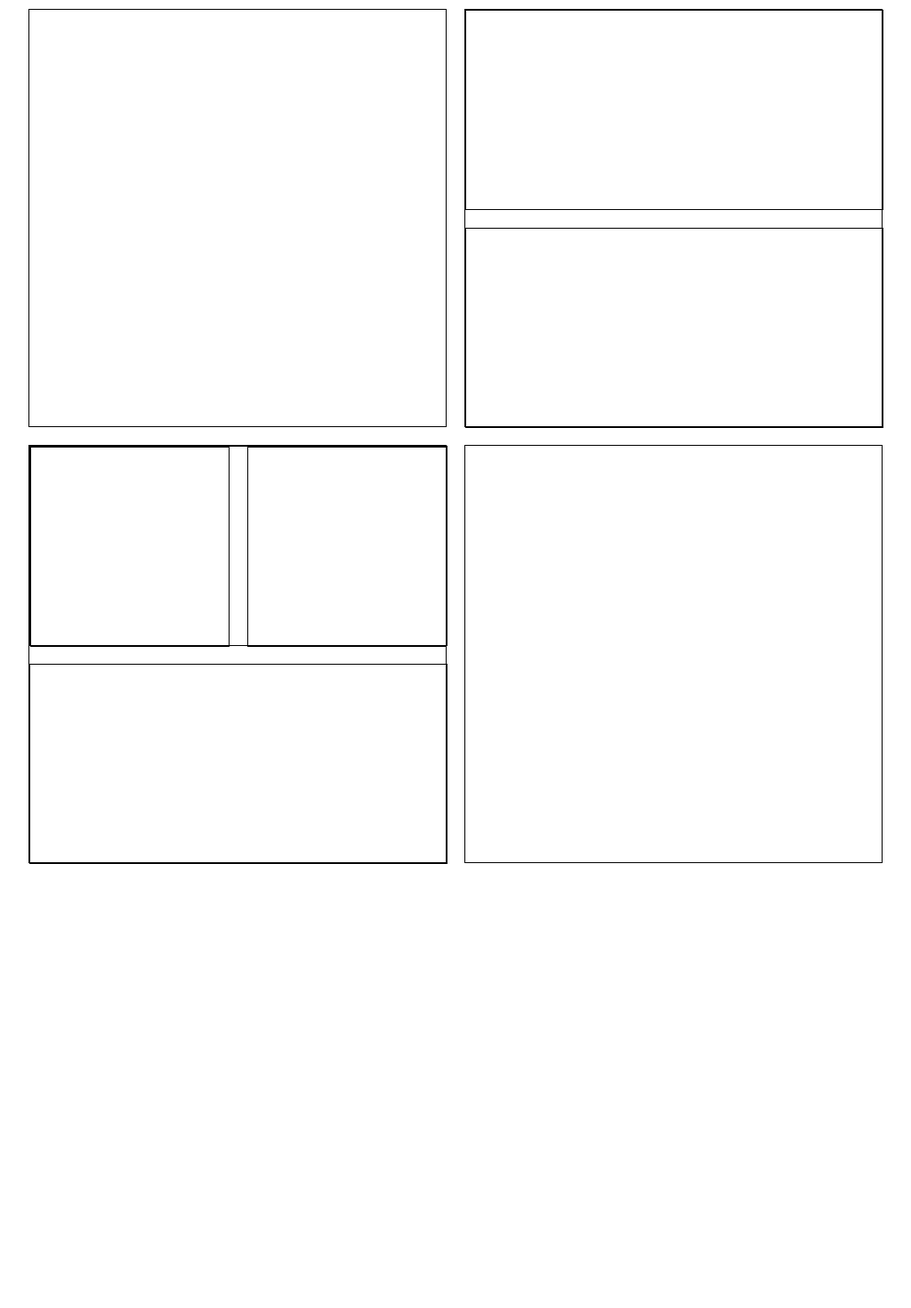
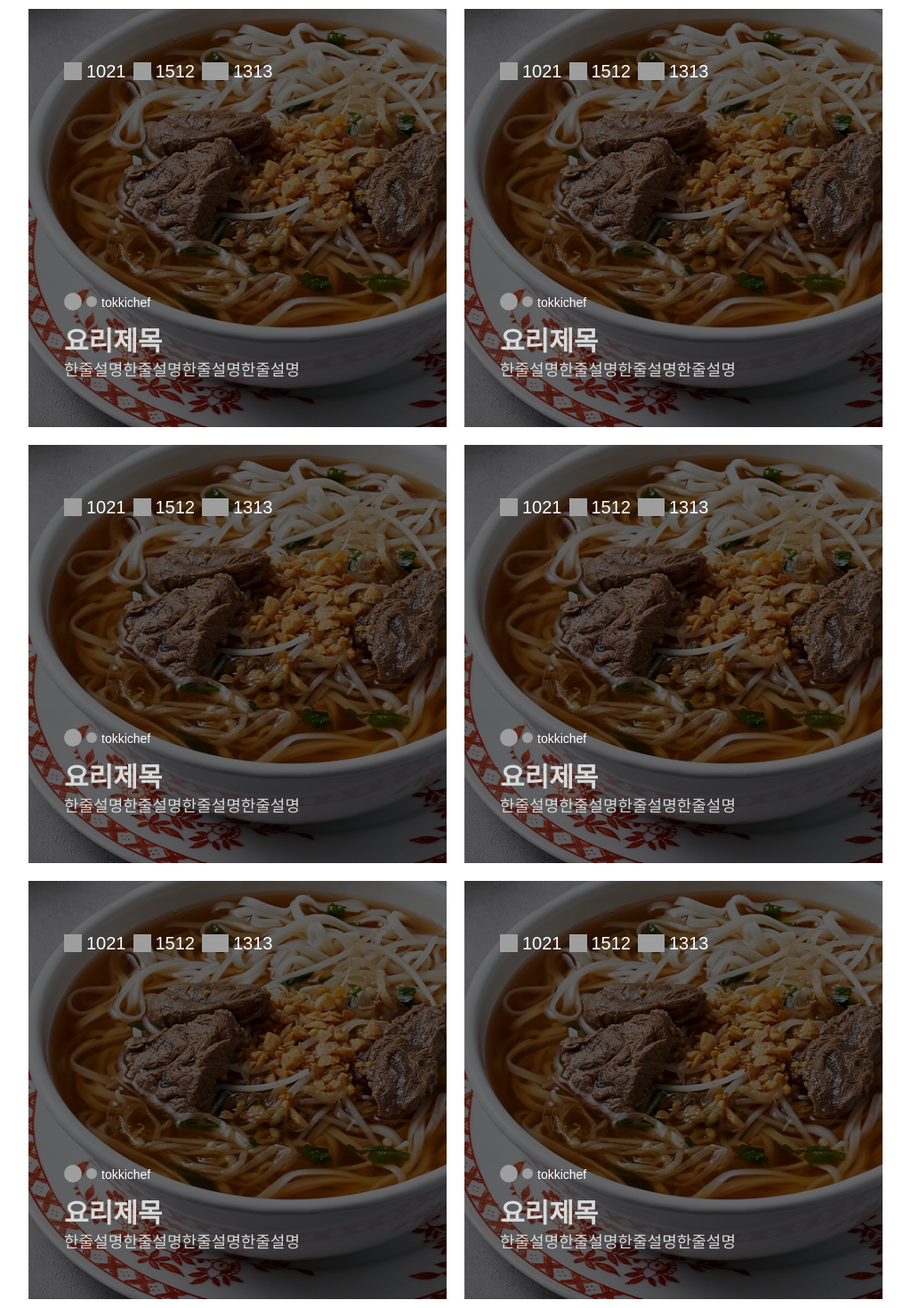
Before and after one commit to jinhengxi/Borikkori, a Next.js app: page /bestRecipe in a window 1280 px wide. Shown: the part 227-1697 px from the top of the page at 89% size, without its empty margins (128-1152 px from the left). Before the commit the page ends 1207 px from the top, so only its background shows below. Built offline with nearby package versions, Linux system fonts and the light colour scheme; grey boxes are pictures that could not be loaded.

Commit message:
Best Recipe 레이아웃 1차 구현

```diff
--- a/pages/bestRecipe.js
+++ b/pages/bestRecipe.js
@@ -3,26 +3,161 @@ import styled from 'styled-components';
 
 const bestRecipe = () => {
   return (
-    <>
     <BestWrapper>
       <BestTitle>BEST</BestTitle>
       <BestImgWrapper>
-          <BestImgDiv></BestImgDiv>
         <BestImgDiv>
-            <BestImgRightFirstDiv></BestImgRightFirstDiv>
-            <BestImgRightSecondDiv></BestImgRightSecondDiv>
+          <BestInfoDiv>
+            <BestIconsWrapper>
+              <Views>
+                <InfoIcons src="/assets/images/BestViews.png" />
+                <span>1021</span>
+              </Views>
+              <Likes>
+                <InfoIcons src="/assets/images/BestLikes.png" />
+                <span>1512</span>
+              </Likes>
+              <Comments>
+                <CommentsIcon src="/assets/images/BestComments.png" />
+                <span>1313</span>
+              </Comments>
+            </BestIconsWrapper>
+            <UserInfo>
+              <UserIcon src="assets/images/userIcon.png" />
+              <UserRank src="assets/images/userRank.png" />
+              <UserName>tokkichef</UserName>
+            </UserInfo>
+            <BestName>요리제목</BestName>
+            <BestDesc>한줄설명한줄설명한줄설명한줄설명</BestDesc>
+          </BestInfoDiv>
         </BestImgDiv>
         <BestImgDiv>
-            <BestImgLeftFirstDiv>
-              <BestImgLeftFirstFirstDiv></BestImgLeftFirstFirstDiv>
-              <BestImgLeftFirstSecondDiv></BestImgLeftFirstSecondDiv>
-            </BestImgLeftFirstDiv>
-            <BestImgLeftSecondDiv></BestImgLeftSecondDiv>
+          <BestInfoDiv>
+            <BestIconsWrapper>
+              <Views>
+                <InfoIcons src="/assets/images/BestViews.png" />
+                <span>1021</span>
+              </Views>
+              <Likes>
+                <InfoIcons src="/assets/images/BestLikes.png" />
+                <span>1512</span>
+              </Likes>
+              <Comments>
+                <CommentsIcon src="/assets/images/BestComments.png" />
+                <span>1313</span>
+              </Comments>
+            </BestIconsWrapper>
+            <UserInfo>
+              <UserIcon src="assets/images/userIcon.png" />
+              <UserRank src="assets/images/userRank.png" />
+              <UserName>tokkichef</UserName>
+            </UserInfo>
+            <BestName>요리제목</BestName>
+            <BestDesc>한줄설명한줄설명한줄설명한줄설명</BestDesc>
+          </BestInfoDiv>
         </BestImgDiv>
-          <BestImgDiv></BestImgDiv>
+        <BestImgDiv>
+          <BestInfoDiv>
+            <BestIconsWrapper>
+              <Views>
+                <InfoIcons src="/assets/images/BestViews.png" />
+                <span>1021</span>
+              </Views>
+              <Likes>
+                <InfoIcons src="/assets/images/BestLikes.png" />
+                <span>1512</span>
+              </Likes>
+              <Comments>
+                <CommentsIcon src="/assets/images/BestComments.png" />
+                <span>1313</span>
+              </Comments>
+            </BestIconsWrapper>
+            <UserInfo>
+              <UserIcon src="assets/images/userIcon.png" />
+              <UserRank src="assets/images/userRank.png" />
+              <UserName>tokkichef</UserName>
+            </UserInfo>
+            <BestName>요리제목</BestName>
+            <BestDesc>한줄설명한줄설명한줄설명한줄설명</BestDesc>
+          </BestInfoDiv>
+        </BestImgDiv>
+        <BestImgDiv>
+          <BestInfoDiv>
+            <BestIconsWrapper>
+              <Views>
+                <InfoIcons src="/assets/images/BestViews.png" />
+                <span>1021</span>
+              </Views>
+              <Likes>
+                <InfoIcons src="/assets/images/BestLikes.png" />
+                <span>1512</span>
+              </Likes>
+              <Comments>
+                <CommentsIcon src="/assets/images/BestComments.png" />
+                <span>1313</span>
+              </Comments>
+            </BestIconsWrapper>
+            <UserInfo>
+              <UserIcon src="assets/images/userIcon.png" />
+              <UserRank src="assets/images/userRank.png" />
+              <UserName>tokkichef</UserName>
+            </UserInfo>
+            <BestName>요리제목</BestName>
+            <BestDesc>한줄설명한줄설명한줄설명한줄설명</BestDesc>
+          </BestInfoDiv>
+        </BestImgDiv>
+        <BestImgDiv>
+          <BestInfoDiv>
+            <BestIconsWrapper>
+              <Views>
+                <InfoIcons src="/assets/images/BestViews.png" />
+                <span>1021</span>
+              </Views>
+              <Likes>
+                <InfoIcons src="/assets/images/BestLikes.png" />
+                <span>1512</span>
+              </Likes>
+              <Comments>
+                <CommentsIcon src="/assets/images/BestComments.png" />
+                <span>1313</span>
+              </Comments>
+            </BestIconsWrapper>
+            <UserInfo>
+              <UserIcon src="assets/images/userIcon.png" />
+              <UserRank src="assets/images/userRank.png" />
+              <UserName>tokkichef</UserName>
+            </UserInfo>
+            <BestName>요리제목</BestName>
+            <BestDesc>한줄설명한줄설명한줄설명한줄설명</BestDesc>
+          </BestInfoDiv>
+        </BestImgDiv>
+        <BestImgDiv>
+          <BestInfoDiv>
+            <BestIconsWrapper>
+              <Views>
+                <InfoIcons src="/assets/images/BestViews.png" />
+                <span>1021</span>
+              </Views>
+              <Likes>
+                <InfoIcons src="/assets/images/BestLikes.png" />
+                <span>1512</span>
+              </Likes>
+              <Comments>
+                <CommentsIcon src="/assets/images/BestComments.png" />
+                <span>1313</span>
+              </Comments>
+            </BestIconsWrapper>
+            <UserInfo>
+              <UserIcon src="assets/images/userIcon.png" />
+              <UserRank src="assets/images/userRank.png" />
+              <UserName>tokkichef</UserName>
+            </UserInfo>
+            <BestName>요리제목</BestName>
+            <BestDesc>한줄설명한줄설명한줄설명한줄설명</BestDesc>
+          </BestInfoDiv>
+        </BestImgDiv>
       </BestImgWrapper>
     </BestWrapper>
-    </>
   );
 };
 
@@ -47,49 +182,134 @@ const BestImgWrapper = styled.div`
   flex-wrap: wrap;
 `;
 
+const BestName = styled.p`
+  margin: 10px 0;
+  width: 174px;
+  height: 28px;
+  font-size: 30px;
+  font-weight: bold;
+  color: #d9d9d9;
+`;
+
+const BestDesc = styled.p`
+  width: 470px;
+  height: 41px;
+  font-size: 18px;
+  color: #d9d9d9;
+`;
+
 const BestImgDiv = styled.div`
   width: 470px;
   height: 470px;
   margin: 10px;
-  border: 1px solid black;
+  display: flex;
+  cursor: pointer;
+  background-size: 200%;
+  background-image: url('images/음식.jpg');
+  background-position: center;
+  transition: background-size 0.3s ease;
+  -moz-transition: background-size 0.3s ease;
+  -web-kit-transition: background-size 0.3s ease;
+  &:hover ${BestName} {
+    text-decoration: underline;
+    color: white;
+  }
+
+  &:hover ${BestDesc} {
+    color: white;
+  }
+
+  &:hover {
+    background-size: 220%;
+  }
 `;
 
-const BestImgRightFirstDiv = styled.div`
+const BestInfoDiv = styled.div`
+  padding: 50px 40px;
+  height: 470px;
   width: 470px;
-  height: 225px;
-  margin-bottom: 20px;
-  border: 1px solid black;
+  display: flex;
+  background-color: rgba(0, 0, 0, 0.6);
+  justify-content: space-between;
+  flex-direction: column;
+  transition: 0.5s;
+
+  &:hover {
+    background-color: rgba(0, 0, 0, 0.4);
+  }
 `;
 
-const BestImgRightSecondDiv = styled.div`
-  width: 470px;
-  height: 225px;
-  border: 1px solid black;
+const UserInfo = styled.div`
+  display: flex;
+  align-items: center;
+  margin: 10px 0;
 `;
 
-const BestImgLeftFirstDiv = styled.div`
-  width: 470px;
-  height: 225px;
-  margin-bottom: 20px;
-  border: 1px solid black;
-  display: flex;
+const UserIcon = styled.img`
+  width: 20px;
+  height: 20px;
+  border-radius: 50%;
+  margin-right: 5px;
 `;
 
-const BestImgLeftFirstFirstDiv = styled.div`
-  width: 225px;
-  height: 225px;
-  margin-right: 20px;
-  border: 1px solid black;
+const UserRank = styled.img`
+  width: 12px;
+  height: 12px;
+  border-radius: 50%;
+  margin-right: 5px;
 `;
 
-const BestImgLeftFirstSecondDiv = styled.div`
-  width: 225px;
-  height: 225px;
-  border: 1px solid black;
+const UserName = styled.span`
+  width: 60px;
+  height: 11px;
+  font-size: 14px;
+  color: white;
 `;
 
-const BestImgLeftSecondDiv = styled.div`
-  width: 470px;
-  height: 225px;
-  border: 1px solid black;
+const BestIconsWrapper = styled.div`
+  width: 235px;
+  height: 470px;
+  display: flex;
+  font-weight: 200;
+  font-size: 20px;
+  color: white;
 `;
+
+const InfoIcons = styled.img`
+  width: 20px;
+  height: 20px;
+  margin-right: 5px;
+`;
+
+const CommentsIcon = styled.img`
+  width: 30px;
+  height: 20px;
+  margin-right: 5px;
+`;
+
+const Views = styled.div`
+  width: 80px;
+  height: 40px;
+  display: flex;
+  justify-content: center;
+  align-items: center;
+  margin-right: 8px;
+`;
+
+const Likes = styled.div`
+  width: 80px;
+  height: 40px;
+  display: flex;
+  align-items: center;
+  justify-content: center;
+  margin-right: 8px;
+`;
+
+const Comments = styled.div`
+  width: 80px;
+  height: 40px;
+  justify-content: center;
+  display: flex;
+  align-items: center;
+  margin-right: 8px;
+`;
```
Lines whose indentation alone changed are shown as unchanged.
